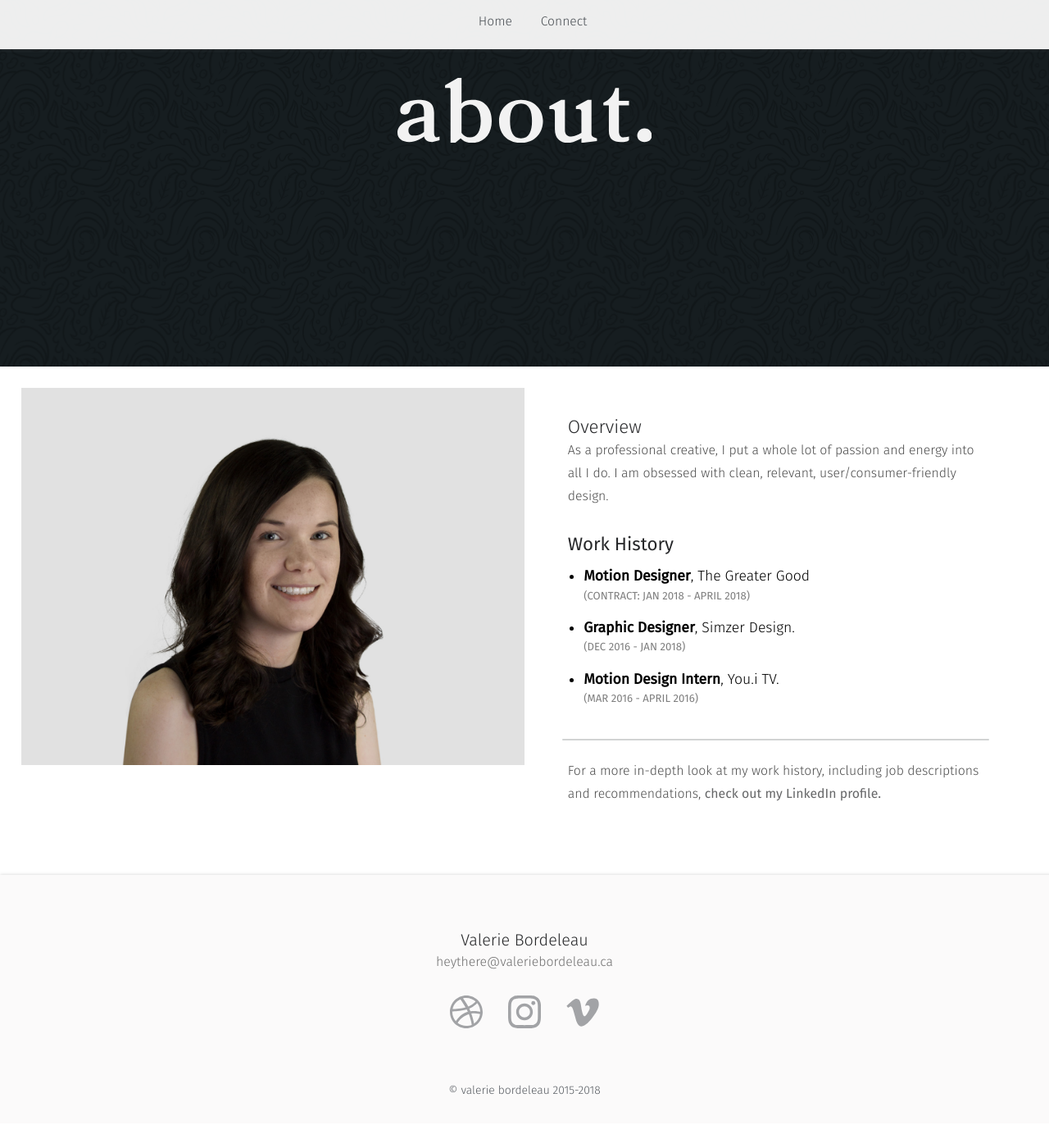
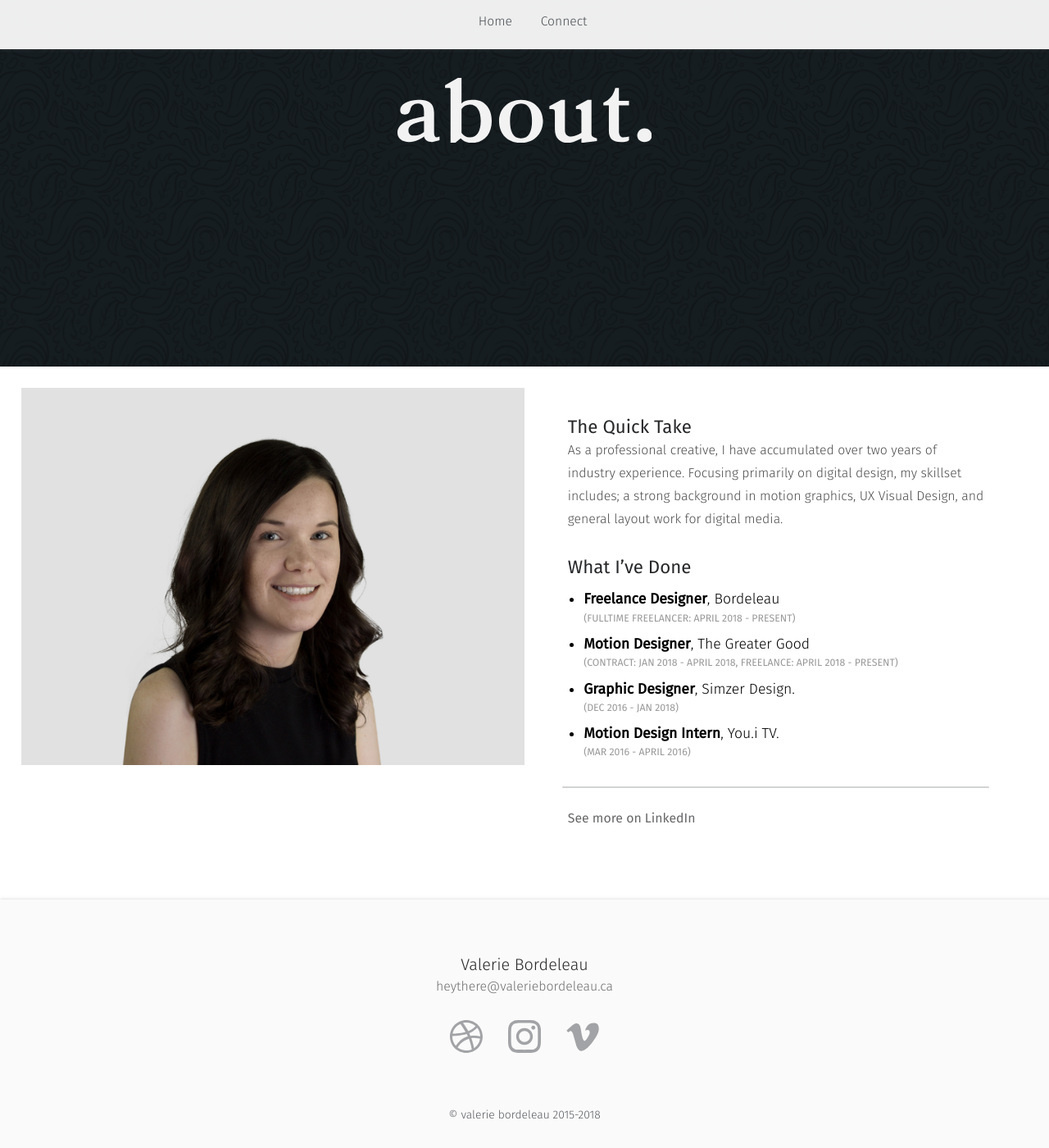
Before and after one commit to valeriebordeleau/portfolioNew, a Jekyll site: the page built from about.html, in a window 1280 px wide and 1400 px high, scrolled down 187 px. Shown: the whole window at 82% size. Built offline with Jekyll 4.4.1, drawn with Linux system fonts in a browser that asks for light colours; nearby versions of some CDN libraries; comment, search, counter and statistics services are not loaded; before the commit the page ends 1557 px from its top, so only the background shows below that.

Commit message:
Badass-ify the text
Made text reflect how assertive and badass I have become in my old age

```diff
--- a/_includes/css/general.css
+++ b/_includes/css/general.css
@@ -499,9 +499,9 @@ a:focus {
 }
 
 .date {
-    opacity: .5;
+    opacity: .4;
     text-transform: uppercase;
-    font-size: .75em;
+    font-size: .7em;
     padding-bottom: .25em;
 }
 
--- a/about.html
+++ b/about.html
@@ -32,28 +32,33 @@ title: Valerie Bordeleau Graphic Design · Ottawa, ON
         </div>
 
     <div class="unit unit-s-1 unit-l-1-2 aboutText">
-        <h4 class="push-0 gutter-2">Overview</h4>
-            <p class="gutter-2 push-0">As a professional creative, I put a whole lot of passion and energy into all I do. I am obsessed with clean, relevant, user/consumer-friendly design.</p>
+        <h4 class="push-0 gutter-2 stronger">The Quick Take</h4>
+            <p class="gutter-2 push-0">As a professional creative, I have accumulated over two years of industry experience. Focusing primarily on digital design, my skillset includes; a strong background in motion graphics, UX Visual Design, and general layout work for digital media.</p>
 
-        <h4 class="gutter-2 push-half stronger">Work History</h4>
+        <h4 class="gutter-2 push-half stronger">What I’ve Done</h4>
 
         <ul class="aboutList gutter-2 grid">
 
+              <div class="unit unit-xs-1">
+                <li class="push-0 aboutListItem1"><strong>Freelance Designer</strong>, <br class="only-sm">Bordeleau</li>
+                <h6 class="date push-quarter aboutListItem2">(Fulltime Freelancer: April 2018 - Present)</h6>
+            </div>
+
             <div class="unit unit-xs-1">
                 <li class="push-0 aboutListItem1"><strong>Motion Designer</strong>, <br class="only-sm">The Greater Good</li>
-                <h6 class="date  push-half aboutListItem2">(Contract: Jan 2018 - April 2018)</h6>
+                <h6 class="date push-quarter aboutListItem2">(Contract: Jan 2018 - April 2018, Freelance: April 2018 - Present)</h6>
             </div>
 
             <div class="unit unit-xs-1">
                 <li class="push-0 aboutListItem1"><strong>Graphic Designer</strong>, <br class="only-sm">Simzer Design.</li>
-                <h6 class="date push-half aboutListItem2">(Dec 2016 - Jan 2018)</h6>
+                <h6 class="date push-quarter aboutListItem2">(Dec 2016 - Jan 2018)</h6>
             </div>
 
 
 
             <div class="unit unit-xs-1">
                 <li class="push-0 aboutListItem1"><strong>Motion Design Intern</strong>, <br class="only-sm">You.i TV.</li>
-                <h6 class="date  push-half aboutListItem2">(Mar 2016 - April 2016)</h6>
+                <h6 class="date  push-quarter aboutListItem2">(Mar 2016 - April 2016)</h6>
             </div>
 
 
@@ -61,7 +66,7 @@ title: Valerie Bordeleau Graphic Design · Ottawa, ON
 
         <div class="divider"></div>
 
-    <p class="gutter-2 push"> For a more in-depth look at my work history, including job descriptions and recommendations,
-    <a  href="https://www.linkedin.com/in/valerie-bordeleau-798695ab/" class="reference">check out my LinkedIn profile.</a></p>
+    <p class="gutter-2 push">
+    <a  href="https://www.linkedin.com/in/valerie-bordeleau-798695ab/" class="reference"> See more on LinkedIn</a></p>
     </div>
     </div>
--- a/index.html
+++ b/index.html
@@ -37,8 +37,8 @@ title: Valerie Bordeleau Graphic Design · Ottawa, ON
 
 <div class="introText text-center">
     <div class="unit unit-s-1 unit-m-1 unit-xl-1-2 gutter-2">
-    <h2 class="push-half">Hey There,</h2>
-    <p class="gutter-2">As a professional creative, I put a whole heck of a lot of passion and energy into all I do. I’d like to share that with you, please take a poke around my portfolio and <a href="mailto:heythere@valeriebordeleau.ca" class="introEmail" itemprop="email"> let me know what you think.</a></p>
+    <h2 class="push-half">Hey There, Stranger.</h2>
+    <p class="gutter-2">For the past <strong>two-point-five years</strong>, I have been professionally pumping out clean, purposeful digital design work for a diverse bunch of great clients. From world-class telecoms companies, to local passion projects, I have taken on a wide range of challenges.</p>
     </div>
 </div>
 
```
Also changed, not shown: 3 other files.
